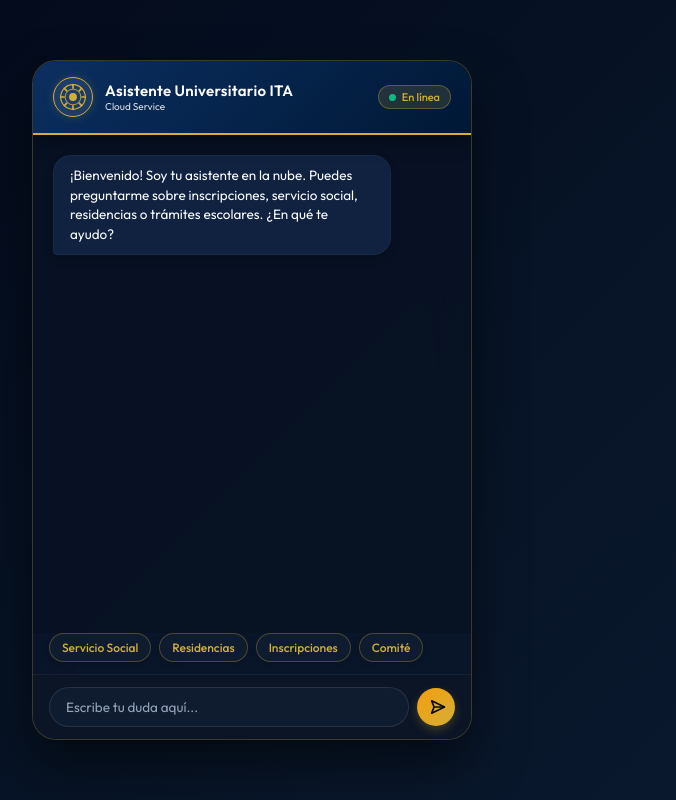
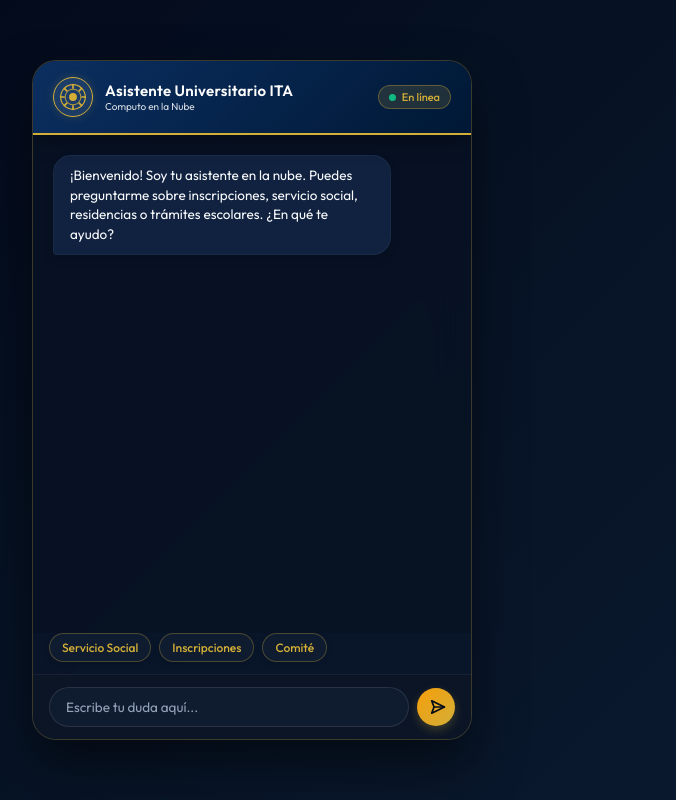
Before and after one commit to rene2808/chatbot-ita-cloud, a Flask app: page / in a window 1280 px wide. Shown: the whole page, without its empty margins (388-1064 px from the left). Run offline with Flask 3, Linux system fonts and the light colour scheme.

Commit message:
Update index.html

```diff
--- a/templates/index.html
+++ b/templates/index.html
@@ -423,7 +423,7 @@
                 </div>
                 <div>
                     <div class="header-title">Asistente Universitario ITA</div>
-                    <div style="font-size: 10px; opacity: 0.85;">Cloud Service</div>
+                    <div style="font-size: 10px; opacity: 0.85;">Computo en la Nube</div>
                 </div>
             </div>
             <div class="status-container">
@@ -440,7 +440,6 @@
         <!-- Panel de sugerencias rápidas (Chips) -->
         <div id="suggestions-panel">
             <div class="suggestion-chip" onclick="quickAsk('Servicio Social')">Servicio Social</div>
-            <div class="suggestion-chip" onclick="quickAsk('Residencias')">Residencias</div>
             <div class="suggestion-chip" onclick="quickAsk('Inscripciones')">Inscripciones</div>
             <div class="suggestion-chip" onclick="quickAsk('Comité Académico')">Comité</div>
         </div>
```
